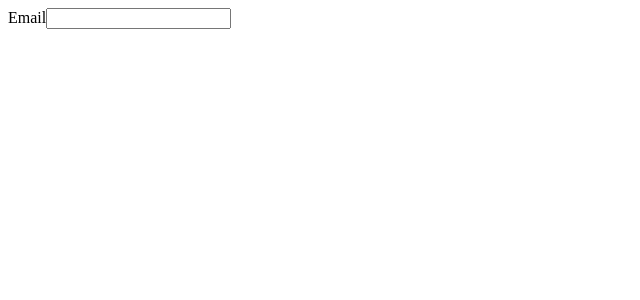
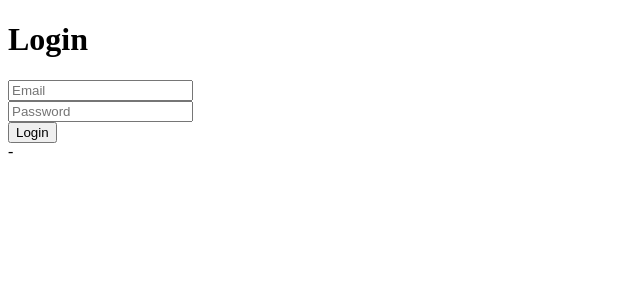
Before and after one commit to wisnuwirayuda/vue-components, a Vue app: page / in a window 1280 px wide. Shown: the top 300 px of the page, without its empty margins (0-640 px from the left). Built offline with nearby package versions, Linux system fonts and the light colour scheme.

Commit message:
Multiple V-model Binding

```diff
--- a/src/App.vue
+++ b/src/App.vue
@@ -20,7 +20,8 @@ export default {
       message: "Message",
       types: ["success", "warning", "danger"],
     },
-    email: ''
+    email: '',
+    password: ''
   }),
   methods: {
     handleSubmit(email, password) {
@@ -43,9 +44,9 @@ export default {
     <!-- <Alerts v-bind="alert" /> -->
     <!-- <Alert message="Alert Message" type="danger" :show="show" @alert-close="show = false" /> -->
 
-    <!-- <LoginForm @submit="handleSubmit" /> -->
+    <LoginForm @submit="handleSubmit" v-model:email.lowercase="email" v-model:password="password" />
 
-    <BaseInput v-model.lowercase="email" label="Email" />
-    {{ email }}
+    <!-- <BaseInput v-model.lowercase="email" label="Email" /> -->
+    {{ email }} - {{ password }}
   </div>
 </template>
--- a/src/components/auth/LoginForm.vue
+++ b/src/components/auth/LoginForm.vue
@@ -2,10 +2,12 @@
     <h1>Login</h1>
     <form @submit.prevent="$emit('submit', email, password)">
         <div class="mb-3">
-            <input type="email" v-model="email" class="form-control" placeholder="Email" />
+            <input type="email" :value="email" @input="handleInputEmail" class="form-control" placeholder="Email" />
+            <!-- <input type="email" v-model="email" class="form-control" placeholder="Email" /> -->
         </div>
         <div class="mb-3">
-            <input type="password" v-model="password" class="form-control" placeholder="Password" />
+            <input type="password" :value="password" @input="$emit('update:password', $event.target.value)" class="form-control" placeholder="Password" />
+            <!-- <input type="password" v-model="password" class="form-control" placeholder="Password" /> -->
         </div>
         <div class="mb-3">
             <button class="btn btn-primary">Login</button>
@@ -15,9 +17,28 @@
 
 <script>
 export default {
+    props: {
+        email: String,
+        emailModifiers: {
+            type: Object,
+            default: () => ({})
+        },
+        password: String,
+    },
+    methods: {
+        handleInputEmail(event) {
+            let value = event.target.value;
+
+            if (this.emailModifiers.lowercase) {
+                value = value.toLowerCase();
+            }
+
+            this.$emit('update:email', value);
+        }
+    },
     data: () => ({
-        email: '',
-        password: ''
+        // email: '',
+        // password: ''
     }),
     emits: {
         submit: (email, password) => {
@@ -28,6 +49,8 @@ export default {
                 return false;
             }
         },
+        'update:email': null,
+        'update:password': null
         // close: null
     }
 }
```
